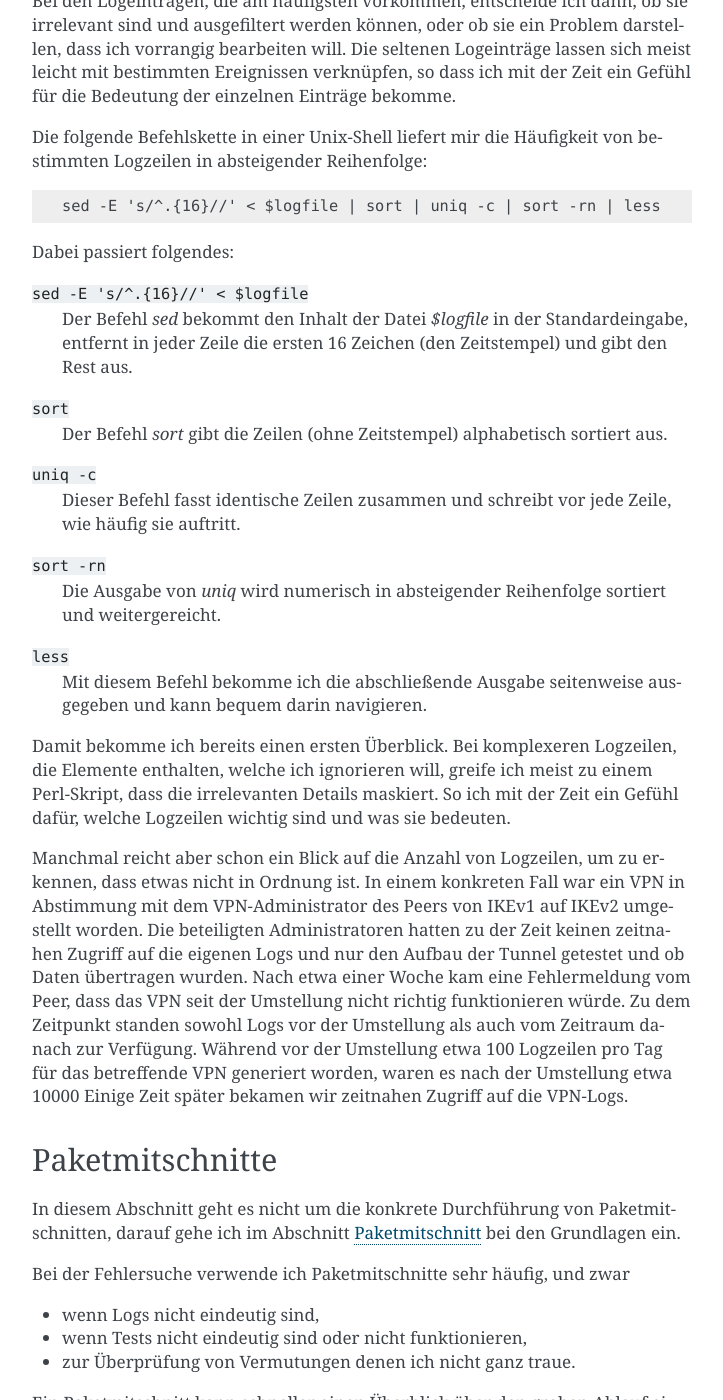
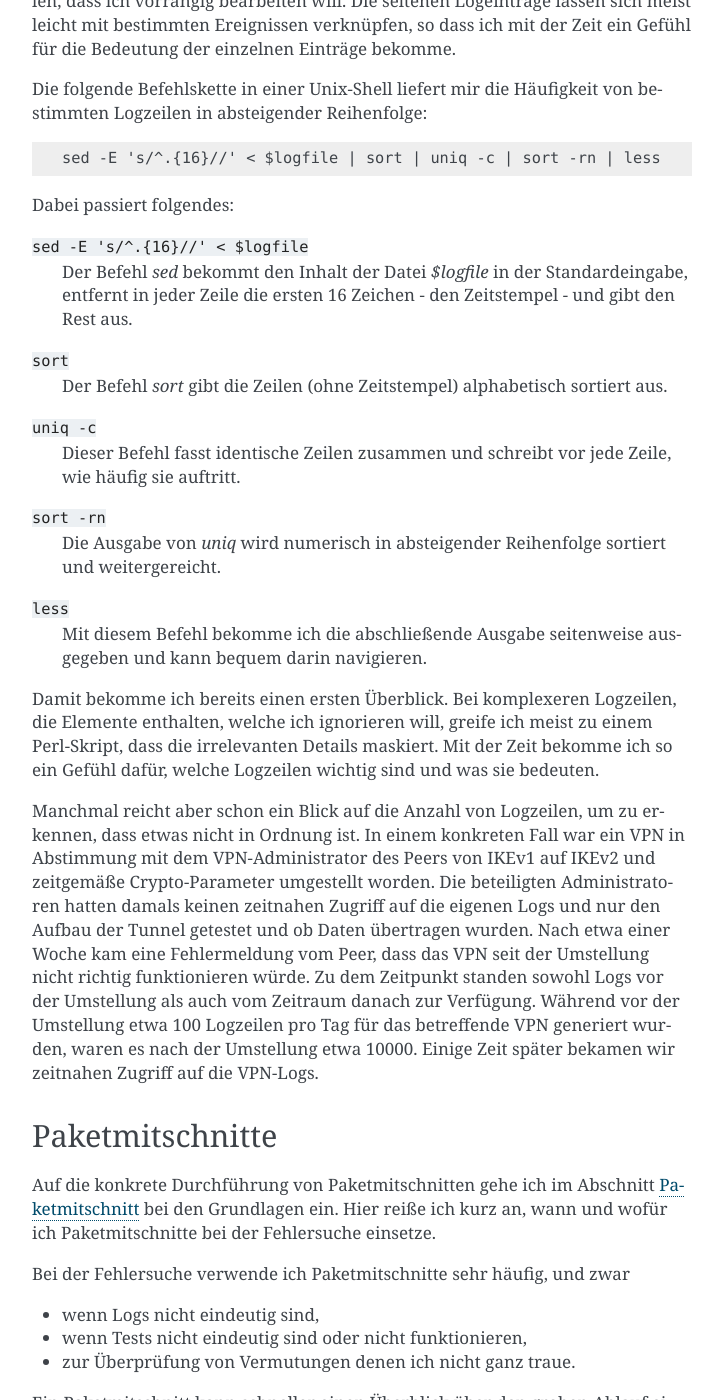
Before and after one commit to matwei-books/Fehlersuche-bei-IPsec-VPN-mit-IKEv2, a Sphinx documentation site: the page built from source/vorgehen/antworten.rst, in a window 1280 px wide and 1400 px high, scrolled down 1849 px. Shown: the whole window, without its empty margins (388-1111 px from the left). Built offline with Sphinx 7.4.7, drawn with Linux system fonts in a browser that asks for light colours; cross-references to code outside the pages are shown as plain code; some of the changed text lies outside the part shown.

Commit message:
Text nach laut lesen überarbeitet

```diff
--- a/source/vorgehen/antworten.rst
+++ b/source/vorgehen/antworten.rst
@@ -6,8 +6,6 @@ Gute Fragen zu stellen trägt schon ein großes Stück bei zur Lösung eines
 Problems. Die Fragen nützen mir jedoch nichts, wenn ich nicht in der
 Lage bin, Antworten darauf zu finden.
 Darum geht es in diesem Kapitel.
-Zu jeder der grundlegenden, respektive der davon abgeleiteten konkreten Fragen zeige ich Wege auf,
-um passende Antworten finden.
 
 Dabei muss ich mich - insbesondere bei schwierigen Problemen -
 immer fragen "Ist das wahr? Ist das, was ich gesehen habe, alles"?
@@ -66,7 +64,7 @@ plötzlich Traffic zwischen zwei VPN-Gateways in den Logs,
 obwohl zwischen beiden Geräten nicht einmal PING funktionierte
 und im Paketmitschnitt auf beiden Seiten nachweislich
 kein Traffic des jeweils anderen VPN-Gateways auftauchte.
-Die Cisco-ASA einen Logeintrag generiert für jeden Verbindungsversuch,
+Die Cisco-ASA generiert einen Logeintrag für jeden Verbindungsversuch,
 den sie unternimmt.
 Dieser Logeintrag enthält die Traffic-Selektoren
 für den auslösenden Traffic, der durch das VPN gehen soll,
@@ -78,7 +76,7 @@ für den in diesem Fall keine Antwort vom Peer-Gateway ankam.
 Unglücklicherweise hatte sich ein VPN-Administrator überreden lassen,
 die VPN-Konfiguration "testweise" zu ändern,
 so dass wir nach Beseitigung des eigentlichen Problems
-das VPN wirklich "reparieren" mussten.
+das VPN wirklich reparieren mussten.
 
 Wichtig ist darum, insbesondere bei Logeinträgen, die man nicht kennt,
 nach anderen Wegen zu suchen um ihre Aussage zu überprüfen.
@@ -112,8 +110,8 @@ Dabei passiert folgendes:
 
 ``sed -E 's/^.{16}//' < $logfile``
   Der Befehl *sed* bekommt den Inhalt der Datei *$logfile* in der
-  Standardeingabe, entfernt in jeder Zeile die ersten 16 Zeichen (den
-  Zeitstempel) und gibt den Rest aus.
+  Standardeingabe, entfernt in jeder Zeile die ersten 16 Zeichen - den
+  Zeitstempel - und gibt den Rest aus.
 
 ``sort``
   Der Befehl *sort* gibt die Zeilen (ohne Zeitstempel) alphabetisch
@@ -135,30 +133,32 @@ Damit bekomme ich bereits einen ersten Überblick.
 Bei komplexeren
 Logzeilen, die Elemente enthalten, welche ich ignorieren will, greife
 ich meist zu einem Perl-Skript, dass die irrelevanten Details maskiert.
-So ich mit der Zeit ein Gefühl dafür,
+Mit der Zeit bekomme ich so ein Gefühl dafür,
 welche Logzeilen wichtig sind und was sie bedeuten.
 
 Manchmal reicht aber schon ein Blick auf die Anzahl von Logzeilen,
 um zu erkennen, dass etwas nicht in Ordnung ist. In einem konkreten Fall
 war ein VPN in Abstimmung mit dem VPN-Administrator des Peers von IKEv1
-auf IKEv2 umgestellt worden.
-Die beteiligten Administratoren hatten zu der Zeit
+auf IKEv2 und zeitgemäße Crypto-Parameter umgestellt worden.
+Die beteiligten Administratoren hatten damals
 keinen zeitnahen Zugriff auf die eigenen Logs
 und nur den Aufbau der Tunnel getestet und ob Daten übertragen wurden.
 Nach etwa einer Woche kam eine Fehlermeldung vom
 Peer, dass das VPN seit der Umstellung nicht richtig funktionieren
 würde. Zu dem Zeitpunkt standen sowohl Logs vor der Umstellung als auch
-vom Zeitraum danach zur Verfügung. Während vor der Umstellung etwa 100
-Logzeilen pro Tag für das betreffende VPN generiert worden, waren es
-nach der Umstellung etwa 10000
+vom Zeitraum danach zur Verfügung.
+Während vor der Umstellung etwa 100 Logzeilen pro Tag
+für das betreffende VPN generiert wurden,
+waren es nach der Umstellung etwa 10000.
 Einige Zeit später bekamen wir zeitnahen Zugriff auf die VPN-Logs.
 
 Paketmitschnitte
 ----------------
 
-In diesem Abschnitt geht es nicht um die konkrete Durchführung von
-Paketmitschnitten, darauf gehe ich im Abschnitt
+Auf die konkrete Durchführung von Paketmitschnitten gehe ich im Abschnitt
 :ref:`grundlagen/paketmitschnitt:Paketmitschnitt` bei den Grundlagen ein.
+Hier reiße ich kurz an,
+wann und wofür ich Paketmitschnitte bei der Fehlersuche einsetze.
 
 Bei der Fehlersuche verwende ich Paketmitschnitte sehr häufig, und zwar
 
@@ -204,29 +204,30 @@ der Seite des Responders zu debuggen.
 
 .. index:: Beifang
 
-Dabei habe ich das Problem, das in den Debugmeldungen sehr viel Text zu
-finden ist, der es nicht einfacher macht, die relevanten Informationen
-zu finden.
-Die richtigen Einstellungen sind nicht leicht zu finden.
+Dabei habe ich das Problem,
+das in den Debugmeldungen sehr viel Text enthalten ist,
+der es nicht einfacher macht,
+die relevanten Informationen zu identifizieren.
+Die richtigen Einstellungen dafür sind nicht leicht zu finden.
 Ich kann sie in diesem Buch auch nicht geben,
-da sie von Software zu Software und auch von Version zu Version variieren.
+weil sie von Software zu Software und von Version zu Version variieren.
 Wenn ein Testlab zur Verfügung steht, kann man eine Situation nachstellen
 und in
 Ruhe ausprobieren, welche Debugeinstellungen genügend Informationen und
 möglichst wenig Beifang liefern.
 
-Da ich in den meisten Fällen trotzdem bei den Debugmeldungen mit sehr
-viel Text umgehen muss, muss ich mir überlegen, wie ich den Text in eine
-Datei bekomme, die ich mit einem guten Pager wie z.B. *less* oder
-aushilfsweise mit einem sehr guten Editor untersuchen kann. Wichtig ist,
-dass ich gut und schnell suchen kann und dabei den Text nicht aus
-Versehen ändere.
+Da ich in den meisten Fällen trotzdem mit sehr viel Text zu tun bekomme,
+muss ich mir überlegen, wie ich diesen in eine Datei bekomme,
+die ich mit einem guten Pager wie z.B. *less* untersuchen kann.
+Wichtig ist,
+dass ich gut und schnell suchen kann
+und dabei den Text nicht aus Versehen ändere.
 
 Meist habe ich eine von zwei Möglichkeiten, an Debugmeldungen zu kommen:
 
 * über die Standardausgabe beziehungsweise Standardfehlerausgabe in
   meiner SSH-Sitzung, oder
-* direkt in die Systemlogs.
+* direkt in den Systemlogs.
 
 Im ersten Fall protokolliere ich meine Sitzung in eine Datei, entweder
 mit dem Programm *script* oder, zum Beispiel bei Putty, durch die
```
Also changed, not shown: other parts of source/vorgehen/antworten.rst (+1 -1 lines).
